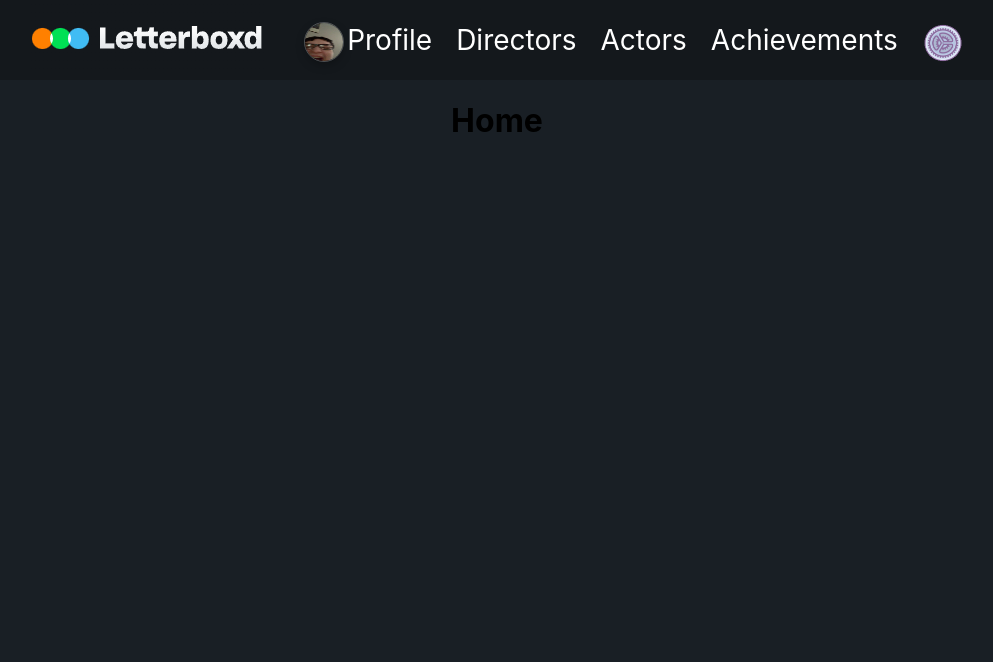
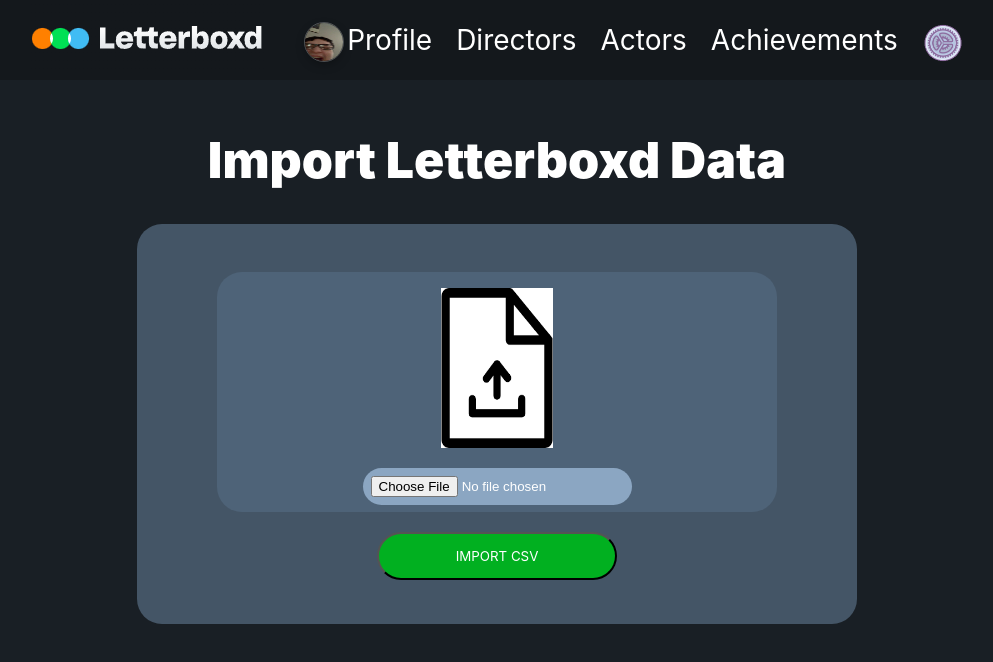
Before and after one commit to DerekTomassiJr/Letterboxd_Progression_FrontEnd, a React (Create React App) app: page / in a window 1280 px wide. Shown: the top 662 px of the page, without its empty margins (143-1136 px from the left). Built offline with nearby package versions, Linux system fonts and the light colour scheme; the HTML template or start-up script is replaced by a standard one.

Commit message:
Created CSV Uploader and Parser

```diff
--- a/src/pages/Home.js
+++ b/src/pages/Home.js
@@ -1,3 +1,92 @@
-export default function Home() {
-    return <h1>Home</h1>
+import React, { useState } from "react";
+import uploadIcon from "../images/upload_icon.png";
+import "../stylesheets/Home.css";
+
+const Home = () => {
+  const [file, setFile] = useState();
+  const [array, setArray] = useState([]);
+  const movieArray = [];
+
+  const fileReader = new FileReader();
+
+  const handleOnChange = (e) => {
+    setFile(e.target.files[0]);
+  };
+
+  const csvFileToArray = string => {
+    const csvHeader = string.slice(0, string.indexOf("\n")).split(",");
+    const csvRows = string.slice(string.indexOf("\n") + 1).split("\n");
+
+    const array = csvRows.map(i => {
+      const values = i.split(",");
+      const obj = csvHeader.reduce((object, header, index) => {
+        object[header] = values[index];
+        return object;
+      }, {});
+      return obj;
+    });
+
+    setArray(array);
+  };
+
+  const getMovieNames = (arr) => {
+    arr.forEach(element => {
+       movieArray.push(element["Name"]);
+    });
+  }
+
+  const handleOnSubmit = (e) => {
+    e.preventDefault();
+
+    if (file) {
+      fileReader.onload = function (event) {
+        const text = event.target.result;
+        csvFileToArray(text);
+      };
+
+      fileReader.readAsText(file);
+    }
+    getMovieNames(array);
+
+    console.log(movieArray);
+  };
+
+  const headerKeys = Object.keys(Object.assign({}, ...array));
+
+  return (
+    <div className="HomeContainer" style={{ textAlign: "center" }}>
+      <h1 className="HomeHeader">Import Letterboxd Data</h1>
+      <div className="FormHolder">
+        <form>
+            <div className="InputHolder">
+                <img src={uploadIcon} className="UploadImage"></img>
+
+                <br />
+
+                <input
+                type={"file"}
+                id={"csvFileInput"}
+                accept={".csv"}
+                onChange={handleOnChange}
+                className="InputField"
+                src={uploadIcon}
+                />
+            </div>
+
+            <br />
+
+            <button
+            className="ImportButton"
+            onClick={(e) => {
+                handleOnSubmit(e);
+            }}
+            >
+            IMPORT CSV
+            </button>
+        </form>
+      </div>
+    </div>
+  );
 }
+
+export default Home
--- /dev/null
+++ b/src/stylesheets/Home.css
@@ -0,0 +1,67 @@
+.HomeHeader {
+    font-family: 'Inter';
+    font-style: normal;
+    font-weight: 877;
+    font-size: 50px;
+    line-height: 61px;
+
+    color: #FFFFFF;
+}
+
+.FormHolder {
+    position: flex;
+    width: 45rem;
+    height: 25rem;
+
+    background: #445566;
+    border-radius: 25px;
+}
+
+.HomeContainer {
+    display: flex;
+    flex-direction: column;
+    align-content: center;
+    align-items: center;
+    justify-content: center;
+}
+
+.InputHolder {
+    position: flex;
+    width: 35rem;
+    height: 15rem;
+    margin-top: 3rem;
+    margin-left: 5rem;
+
+    background: #4e6378;
+    border-radius: 25px;
+}
+
+.UploadImage {
+    height: 10rem;
+    width: 7rem;
+    margin-top: 1rem;
+}
+
+.InputField {
+    background-color: #8ba6c2;
+    color: white;
+    padding: 0.5rem;
+    font-family: sans-serif;
+    border-radius: 0.3rem;
+    cursor: pointer;
+    margin-top: 1rem;
+    border-radius: 25px;
+}
+
+.ImportButton {
+    position: flex;
+    width: 15rem;
+    height: 3rem;
+    margin-top: 0rem;
+
+    font-family: 'Inter';
+    color: #FFFFFF;
+    background-color: #01b020;
+
+    border-radius: 25px;
+}
```
Also changed, not shown: src/images/upload_icon.png (added), 1 other file (tests, documents, lock files or other folders).
